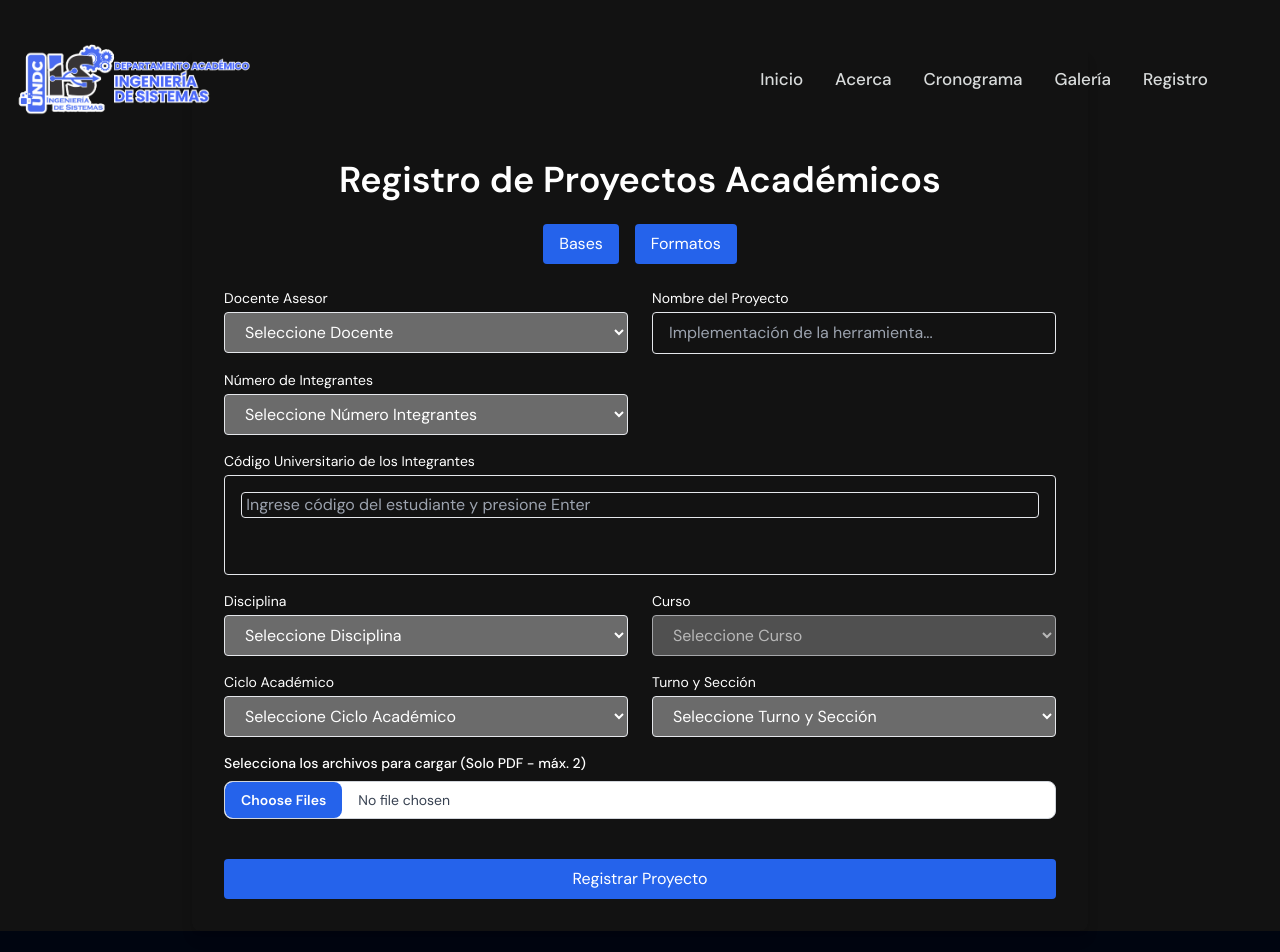
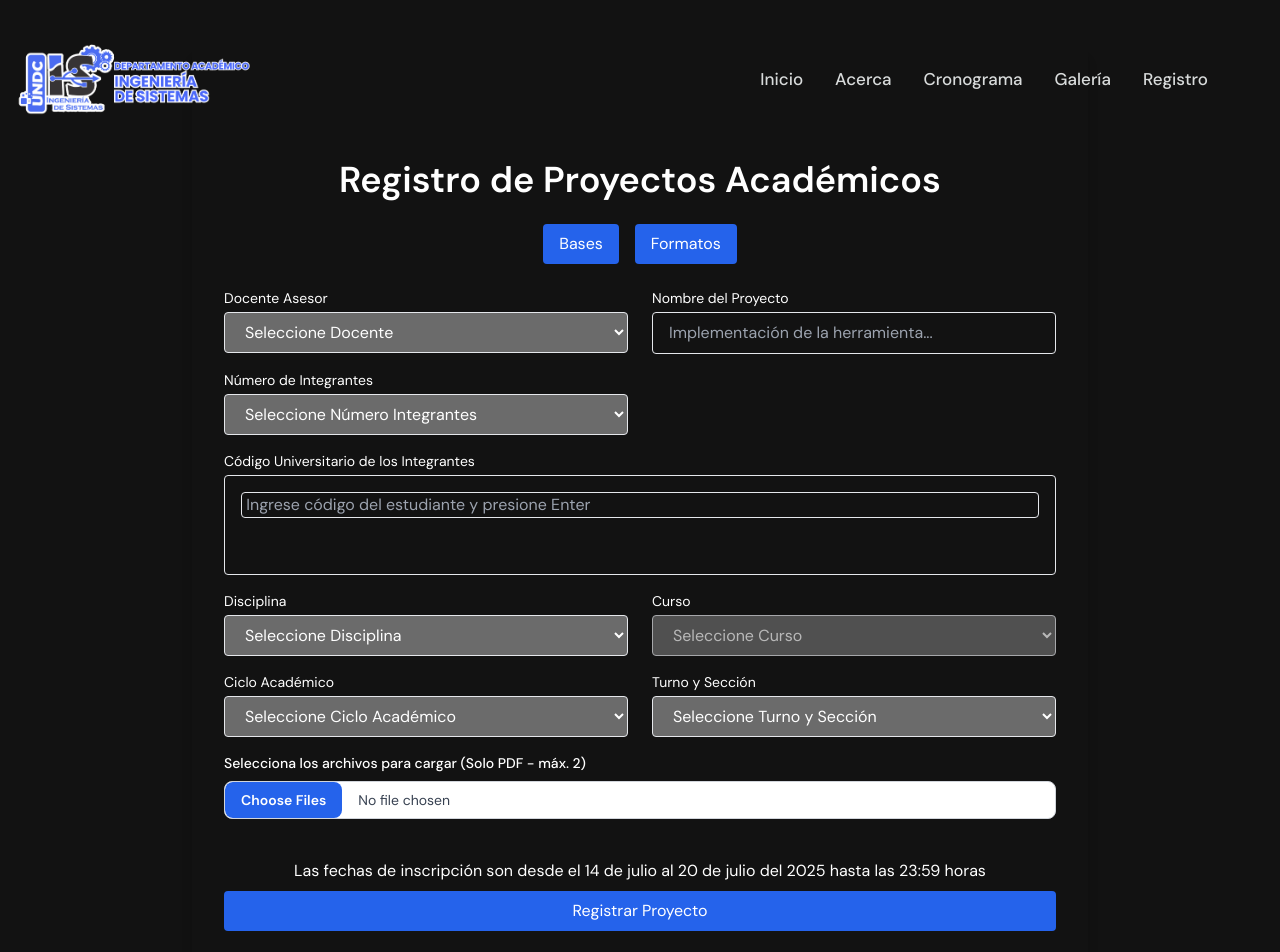
Before and after one commit to BeniAlexis23/JEPA-DAIS-2025, a Next.js app in the folder frontend/: page /register in a window 1280 px wide. Shown: the top 952 px of the page. Built offline with nearby package versions, Linux system fonts and the light colour scheme.

Commit message:
comunicado de plazos de inscripcion

```diff
--- a/frontend/src/components/RegisterForm/index.tsx
+++ b/frontend/src/components/RegisterForm/index.tsx
@@ -275,8 +275,8 @@ const RegisterForm = () => {
                     <UploadFiles files={files} setFiles={setFiles} />
                 </div>
                 <div className="md:col-span-2">
-                    {/*<p className="text-center mb-2">Registro habilitado a partir del 14 de Julio del 2025</p>
-                    <div className="w-full text-center bg-red-600 text-white py-2 rounded hover:bg-red-700 transition">
+                    <p className="text-center mb-2">Las fechas de inscripción son desde el 14 de julio al 20 de julio del 2025 hasta las 23:59 horas</p>
+                    {/*<div className="w-full text-center bg-red-600 text-white py-2 rounded hover:bg-red-700 transition">
                         Registrar Proyecto
                     </div>*/}
                     <button type="submit" className="w-full bg-blue-600 text-white py-2 rounded hover:bg-blue-700 transition">
```
